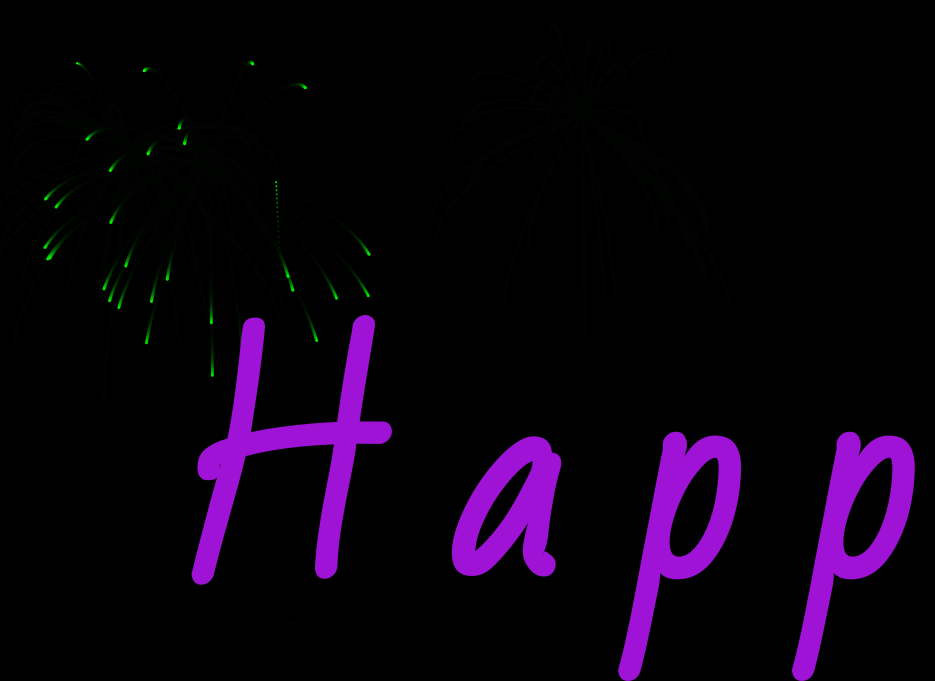
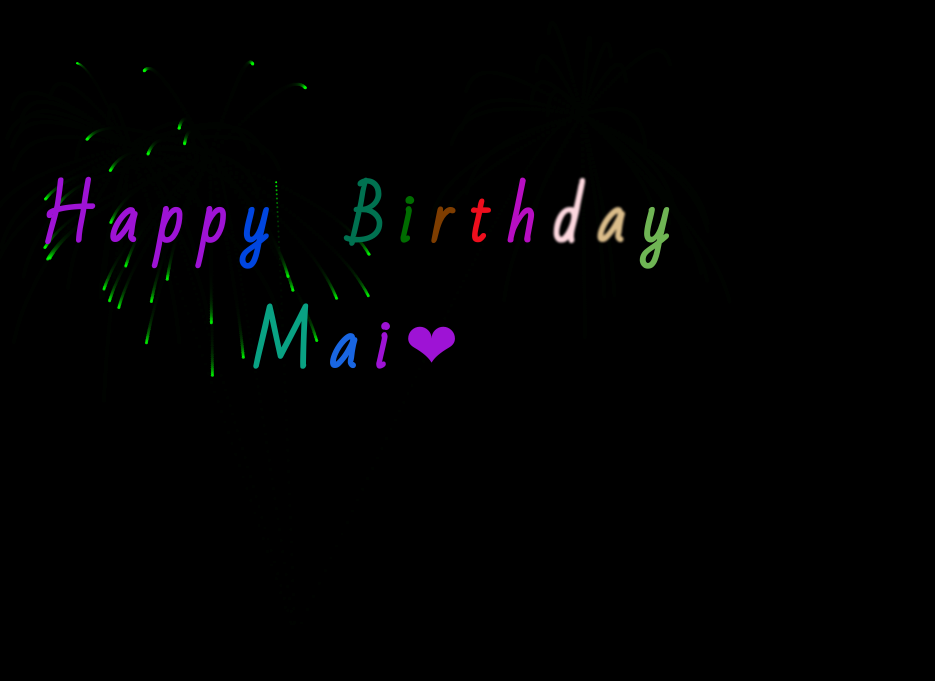
Before and after one commit to Orlordan/01_present_birth, a plain HTML site: page index.html in a window 1280 px wide. Shown: the part 163-844 px from the top of the page, without its empty margins (345-1280 px from the left). After the commit the page ends 800 px from the top, so only its background shows below. Drawn offline with Linux system fonts and the light colour scheme.

Commit message:
fix_size_2

```diff
--- a/style.css
+++ b/style.css
@@ -27,25 +27,19 @@ a {
   z-index: 1000;
 }
 .title{
-  /* display: flex;
-  flex-direction: column;
-  justify-content: center;
-  align-items: center; */
   color: #fff;
   display: flex;
   flex-direction: column;
   align-items: center;
   position: absolute;
-  top: 50%;
-  left: 40%;
-
-  background-color: none;
+  top: 40%;
+  left: 30%;
   z-index: 4;
 }
 h2 {
   /* color: transparent; */
   margin: 0;
-  font-size: 20vw;
+  font-size: 5vw;
   font-weight:bolder
 }
 
```
